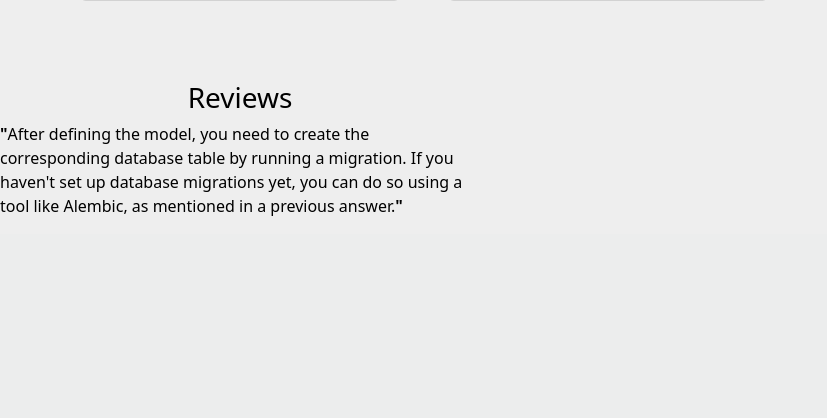
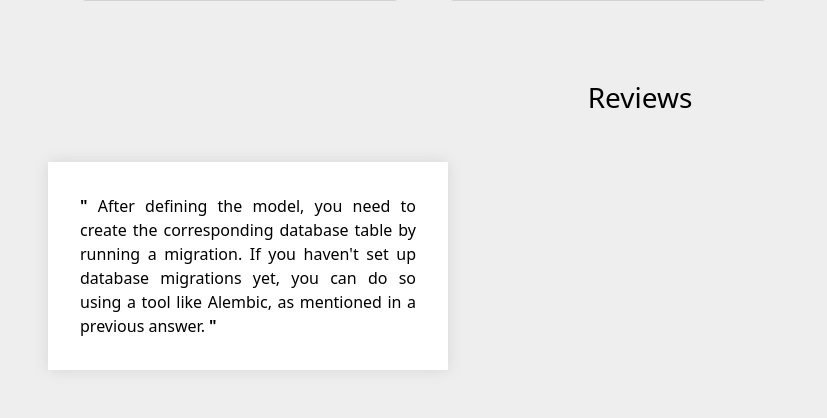
Before and after one commit to kwabenahcode/ecommerce_app, a Flask app: page / in a window 1280 px wide. Shown: the part 1371-1789 px from the top of the page, without its empty margins (0-827 px from the left). Before the commit the page ends 1587 px from the top, so only its background shows below. Run offline with Flask 3, Linux system fonts and the light colour scheme; data comes from the database, SQL or seed files in the repository; some libraries are stand-ins or nearby versions.

Commit message:
modified home-page

```diff
--- a/market/static/styles.css
+++ b/market/static/styles.css
@@ -82,5 +82,15 @@
 }
 
 .clients-reviews{
-    width: 30rem;
+    width: 25rem;
+    text-align: justify;
+    background: #fff;
+    margin-left: 5rem;
+    margin: 3rem;
+    box-shadow: 0 0 15px 0 rgba(0, 0, 0, 0.1);
 }
+
+
+.client-text{
+    padding: 2rem;
+}
--- a/market/templates/home.html
+++ b/market/templates/home.html
@@ -54,11 +54,17 @@
   </div>
   <!--PRODUCTS TRENDING CARDS ENDS HERE-->
 
-  <div class="clients-reviews">
+  <div>
     <h3 align='center'>Reviews</h3>
-    <p><b>"</b>After defining the model, you need to create the corresponding database
-      table by running a migration. If you haven't set up database migrations yet,
-      you can do so using a tool like Alembic, as mentioned in a previous answer.<b>"</b></p>
+      <div class="clients-reviews">
+        <p class="client-text">
+          <b>"</b>
+          After defining the model, you need to create the corresponding database
+          table by running a migration. If you haven't set up database migrations yet,
+          you can do so using a tool like Alembic, as mentioned in a previous answer.
+          <b>"</b>
+        </p>
+      </div>
   </div>
 
 {% endblock%}
```
